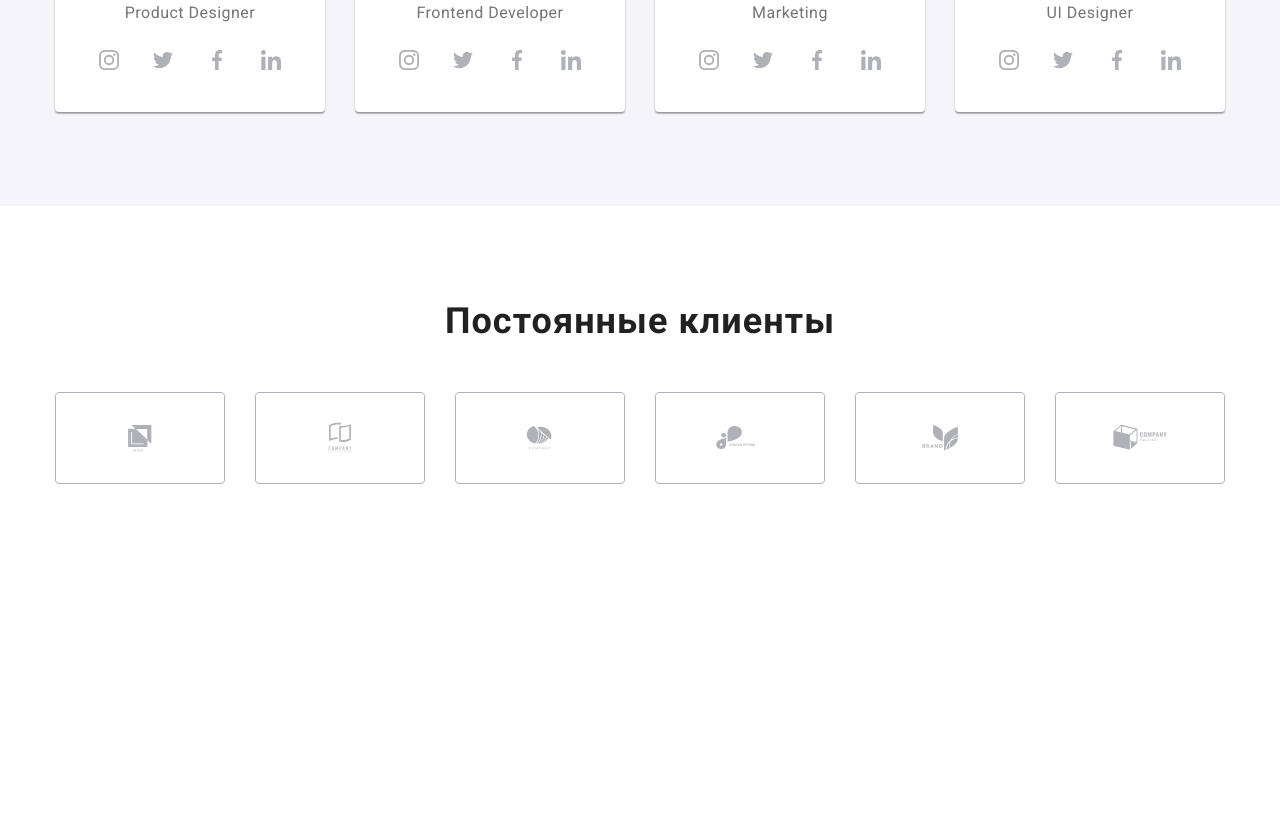
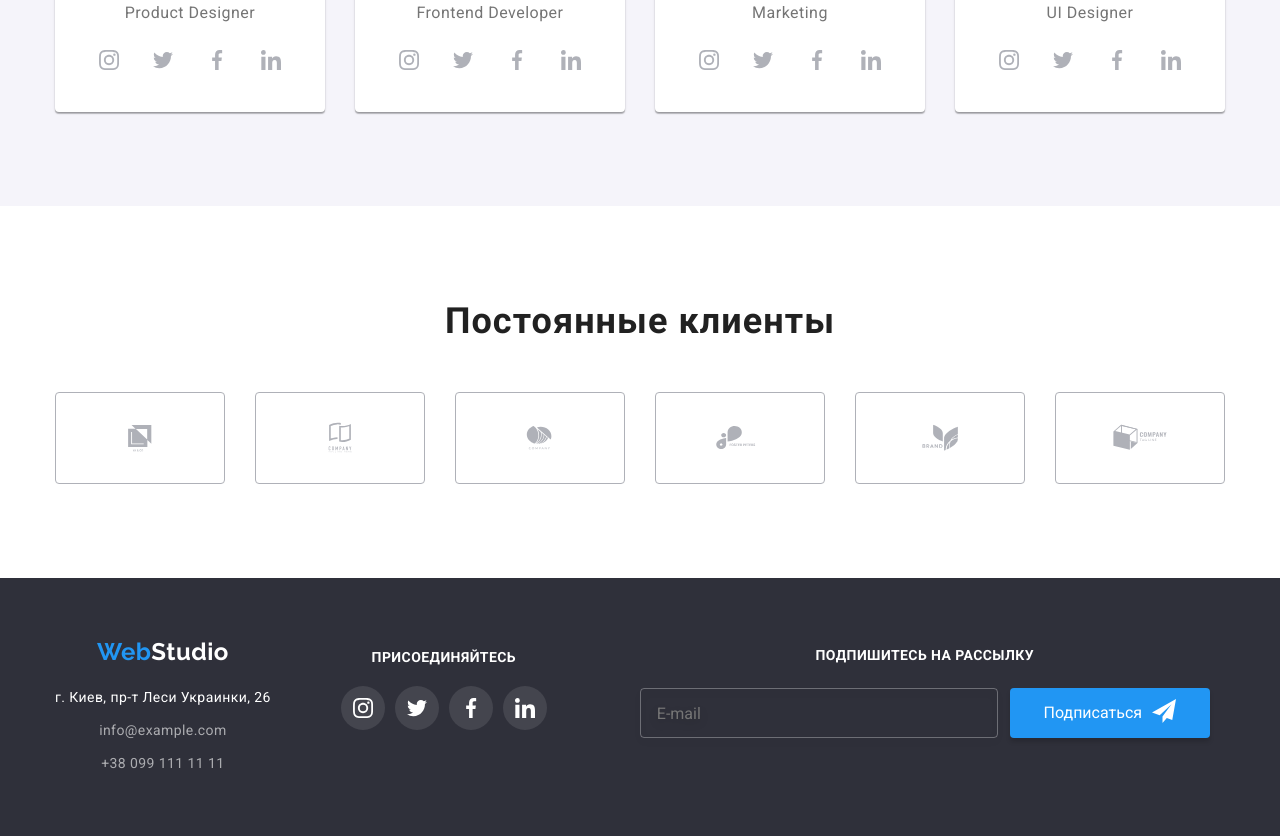
Before and after one commit to Bogdan0109/goit-markup-hw-08, a plain HTML site: page index.html in a window 1280 px wide. Shown: the part 2099-2935 px from the top of the page. Before the commit the page ends 2677 px from the top, so only its background shows below. Drawn offline with nearby package versions, Linux system fonts and the light colour scheme.

Commit message:
mod-8-footer

```diff
--- a/index.html
+++ b/index.html
@@ -559,8 +559,9 @@
       </section>
     </main>
 
-    <!-- <footer class="footer">
+    <footer class="footer">
       <div class="conteiner">
+        <div class="footer-logo-address-soc">
           <div class="footer__logo-address">
             <a href="./index.html" class="logo footer__logo link" lang="en"
               >Web<span class="footer__studio">Studio</span>
@@ -579,7 +580,9 @@
                 </li>
 
                 <li class="address__item item">
-                <a href="mailto:info@example.com" class="address__mailto link">info@example.com</a>
+                  <a href="mailto:info@example.com" class="address__mailto link"
+                    >info@example.com</a
+                  >
                 </li>
 
                 <li class="address__item item">
@@ -625,6 +628,7 @@
               </li>
             </ul>
           </div>
+        </div>
         <div class="footer-subscribe">
           <h2 class="footer-subscribe__title title">Подпишитесь на рассылку</h2>
           <form class="footer-subscribe__form">
@@ -645,7 +649,7 @@
           </form>
         </div>
       </div>
-    </footer> -->
+    </footer>
 
     <div class="backdrop is-hidden" data-modal>
       <div class="modal">
--- a/sass/layout/_footer.scss
+++ b/sass/layout/_footer.scss
@@ -5,21 +5,48 @@
   background-color: var(--background-color);
 
   .conteiner {
+    @media screen and (min-width: 1200px) {
       display: flex;
       align-items: baseline;
     }
+  }
 
+  @media screen and (min-width: 1200px) {
     &__logo-address {
       margin-right: 70px;
     }
+  }
+}
 
-  &__logo {
+.footer-logo-address-soc {
+  @media screen and (min-width: 768px) {
+    display: flex;
+    justify-content: space-between;
+  }
+  @media screen and (max-width: 1199px) {
+    margin-bottom: 60px;
+    padding-right: 89px;
+    padding-left: 76px;
+  }
+  @media screen and (min-width: 1200px) {
+    margin-right: 93px;
+  }
+}
+
+.footer__logo {
   display: inline-block;
   margin-bottom: 20px;
 }
 
-  &__studio {
+.footer__studio {
   color: #ffffff;
+}
+
+.footer__logo-address {
+  text-align: center;
+
+  @media screen and (max-width: 767px) {
+    margin-bottom: 60px;
   }
 }
 
@@ -28,7 +55,11 @@
 }
 
 .address__item:not(:last-child) {
+  margin-bottom: 8px;
+
+  @media screen and (min-width: 1200px) {
     margin-bottom: 9px;
+  }
 }
 
 .address__maps {
@@ -45,11 +76,16 @@
 }
 
 .footer-soc {
-  margin-right: 93px;
+  text-align: center;
+
+  @media screen and (min-width: 1200px) {
+    margin-top: 12px;
+  }
 }
 
 .footer-soc__list {
   display: flex;
+  justify-content: center;
 }
 
 .footer-soc__title {
@@ -87,10 +123,14 @@
   }
 }
 
+.footer-subscribe {
+  text-align: center;
+}
+
 .footer-subscribe__title {
   margin-bottom: 20px;
 
-  @include font(700, $lh: 1.14);
+  @include font(700, $lh: 1.88);
   // font-weight: 700;
   // font-size: 14px;
   // line-height: 1.14;
@@ -102,10 +142,13 @@
 .footer-subscribe__form {
   display: flex;
   align-items: center;
+
+  @media screen and (max-width: 1199px) {
+    flex-direction: column;
+  }
 }
 
 .footer-subscribe__input {
-  margin-right: 12px;
   padding-left: 16px;
   width: 358px;
   height: 50px;
@@ -115,6 +158,14 @@
   filter: drop-shadow(0px 4px 4px rgba(0, 0, 0, 0.15));
   border-radius: 4px;
   background-color: transparent;
+
+  @media screen and (max-width: 1199px) {
+    margin-bottom: 20px;
+  }
+
+  @media screen and (min-width: 1200px) {
+    margin-right: 12px;
+  }
 }
 
 .footer-subscribe__telegram {
```
Also changed, not shown: css/main.css, css/main.min.css, css/portfolio.css, css/portfolio.min.css, 4 other files. Lines whose indentation alone changed are shown as unchanged.
